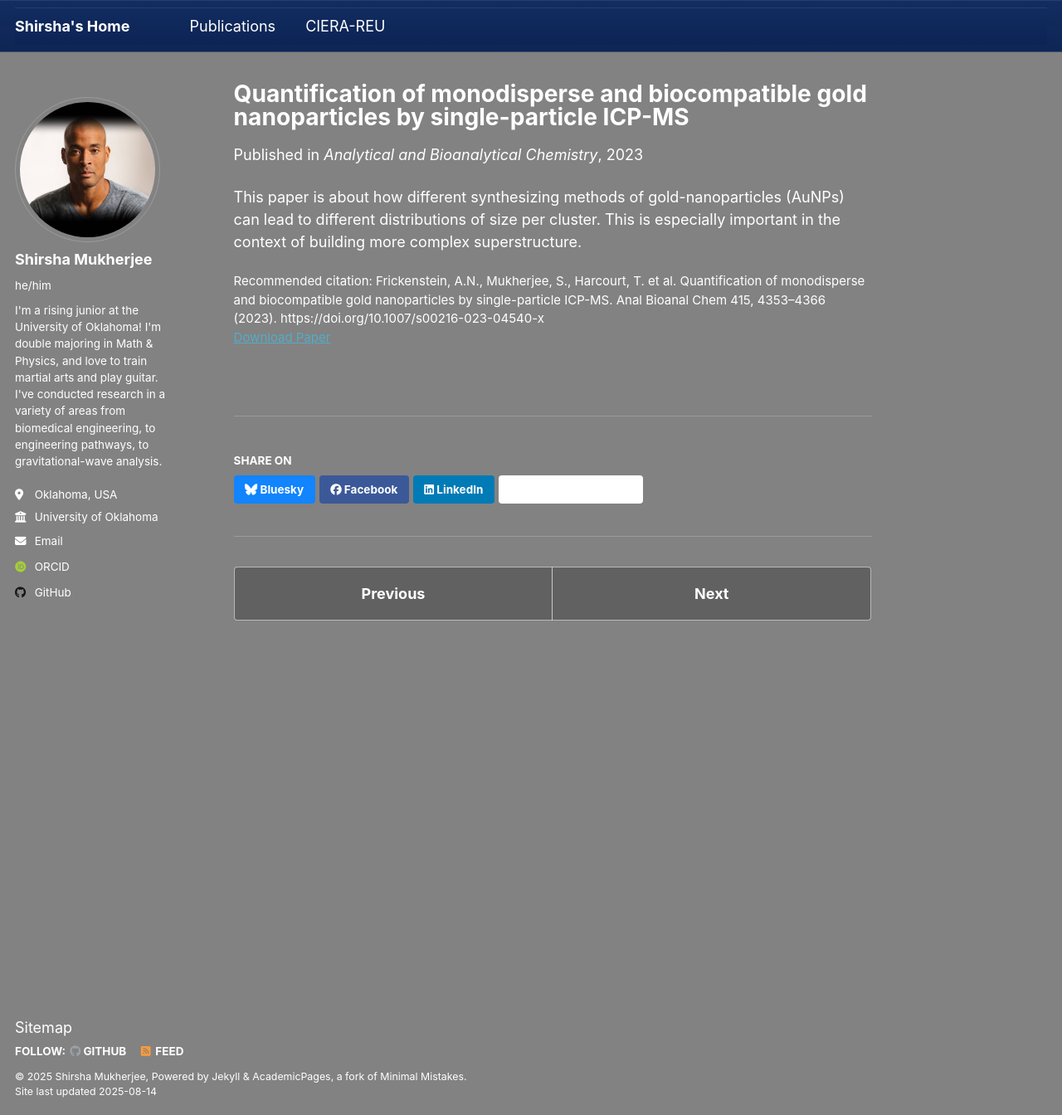
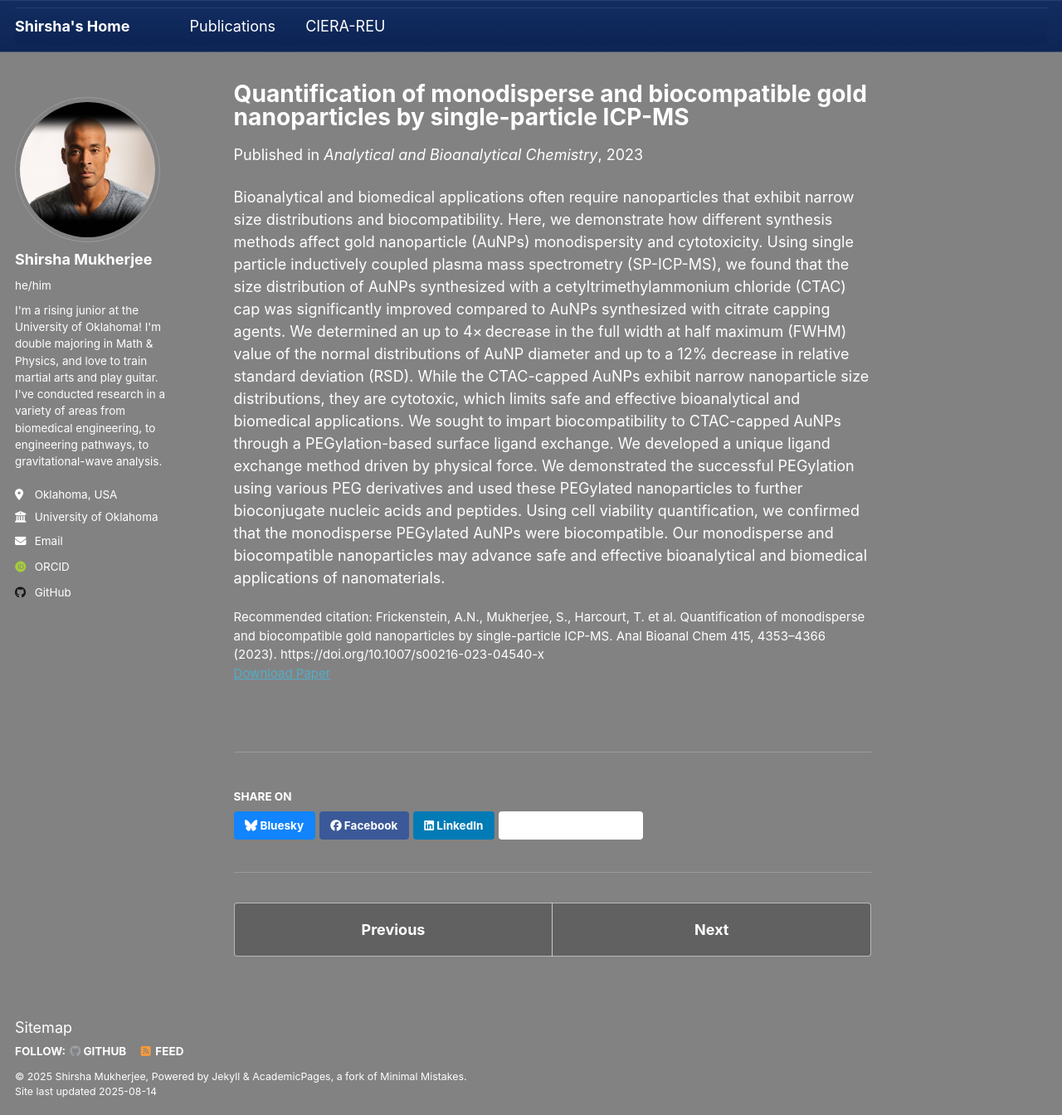
Before and after one commit to shirshamukherjee/projectfrthistime, a Jekyll site: the page built from _publications/2010-10-01-paper-title-number-2.md, in a window 1280 px wide and 1344 px high. Shown: the whole window at 83% size. Built offline with Jekyll 4.4.1, drawn with Linux system fonts in a browser that asks for light colours; some web fonts are replaced; a script that is not in the unit is left out.

Commit message:
added abstract to second paper

```diff
--- a/_publications/2010-10-01-paper-title-number-2.md
+++ b/_publications/2010-10-01-paper-title-number-2.md
@@ -10,4 +10,4 @@ paperurl: '(https://link.springer.com/article/10.1007/s00216-023-04540-x)'
 citation: 'Frickenstein, A.N., Mukherjee, S., Harcourt, T. et al. Quantification of monodisperse and biocompatible gold nanoparticles by single-particle ICP-MS. Anal Bioanal Chem 415, 4353–4366 (2023). https://doi.org/10.1007/s00216-023-04540-x'
 ---
 
-This paper is about how different synthesizing methods of gold-nanoparticles (AuNPs) can lead to different distributions of size per cluster. This is especially important in the context of building more complex superstructure.
+Bioanalytical and biomedical applications often require nanoparticles that exhibit narrow size distributions and biocompatibility. Here, we demonstrate how different synthesis methods affect gold nanoparticle (AuNPs) monodispersity and cytotoxicity. Using single particle inductively coupled plasma mass spectrometry (SP-ICP-MS), we found that the size distribution of AuNPs synthesized with a cetyltrimethylammonium chloride (CTAC) cap was significantly improved compared to AuNPs synthesized with citrate capping agents. We determined an up to 4× decrease in the full width at half maximum (FWHM) value of the normal distributions of AuNP diameter and up to a 12% decrease in relative standard deviation (RSD). While the CTAC-capped AuNPs exhibit narrow nanoparticle size distributions, they are cytotoxic, which limits safe and effective bioanalytical and biomedical applications. We sought to impart biocompatibility to CTAC-capped AuNPs through a PEGylation-based surface ligand exchange. We developed a unique ligand exchange method driven by physical force. We demonstrated the successful PEGylation using various PEG derivatives and used these PEGylated nanoparticles to further bioconjugate nucleic acids and peptides. Using cell viability quantification, we confirmed that the monodisperse PEGylated AuNPs were biocompatible. Our monodisperse and biocompatible nanoparticles may advance safe and effective bioanalytical and biomedical applications of nanomaterials.
```
